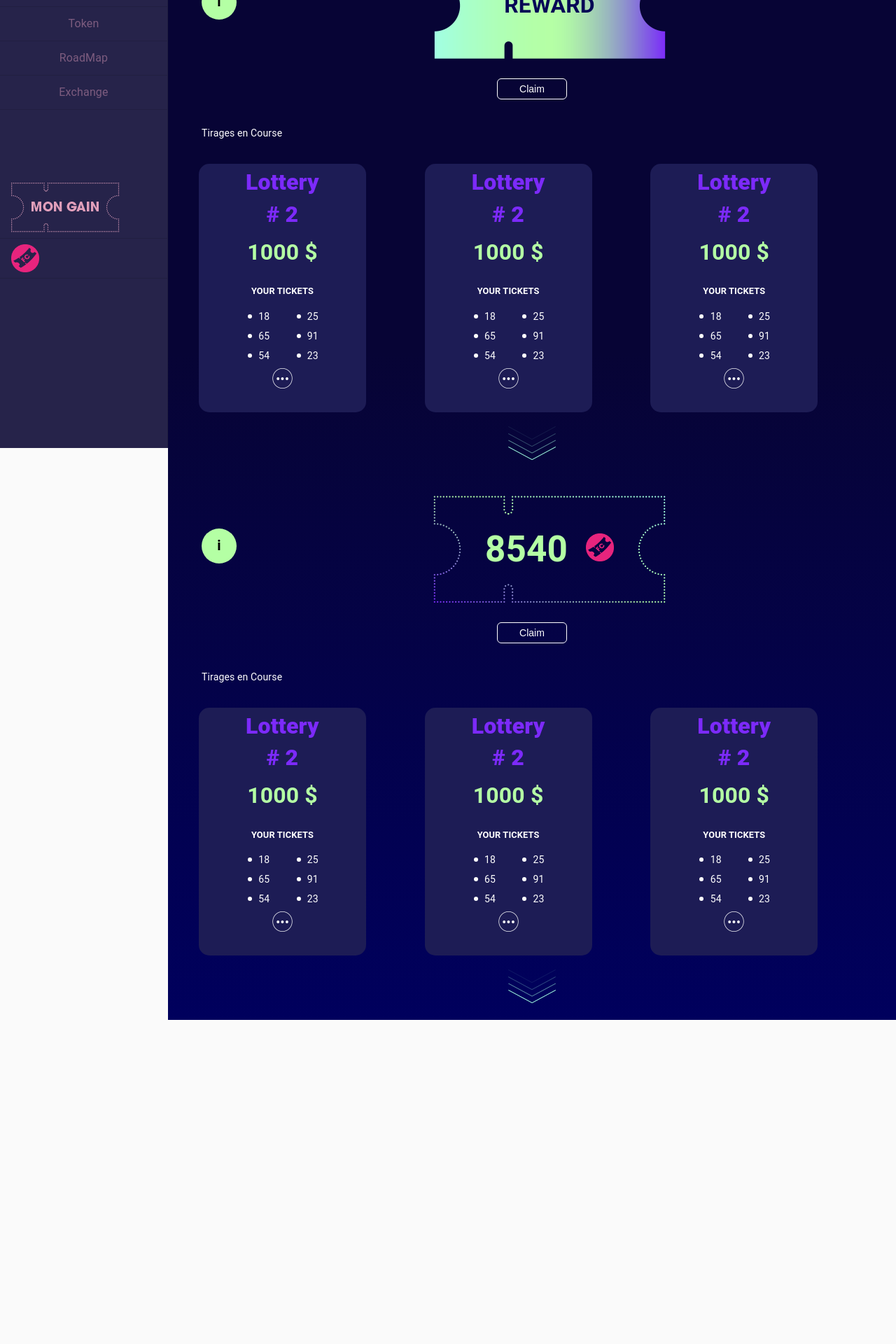
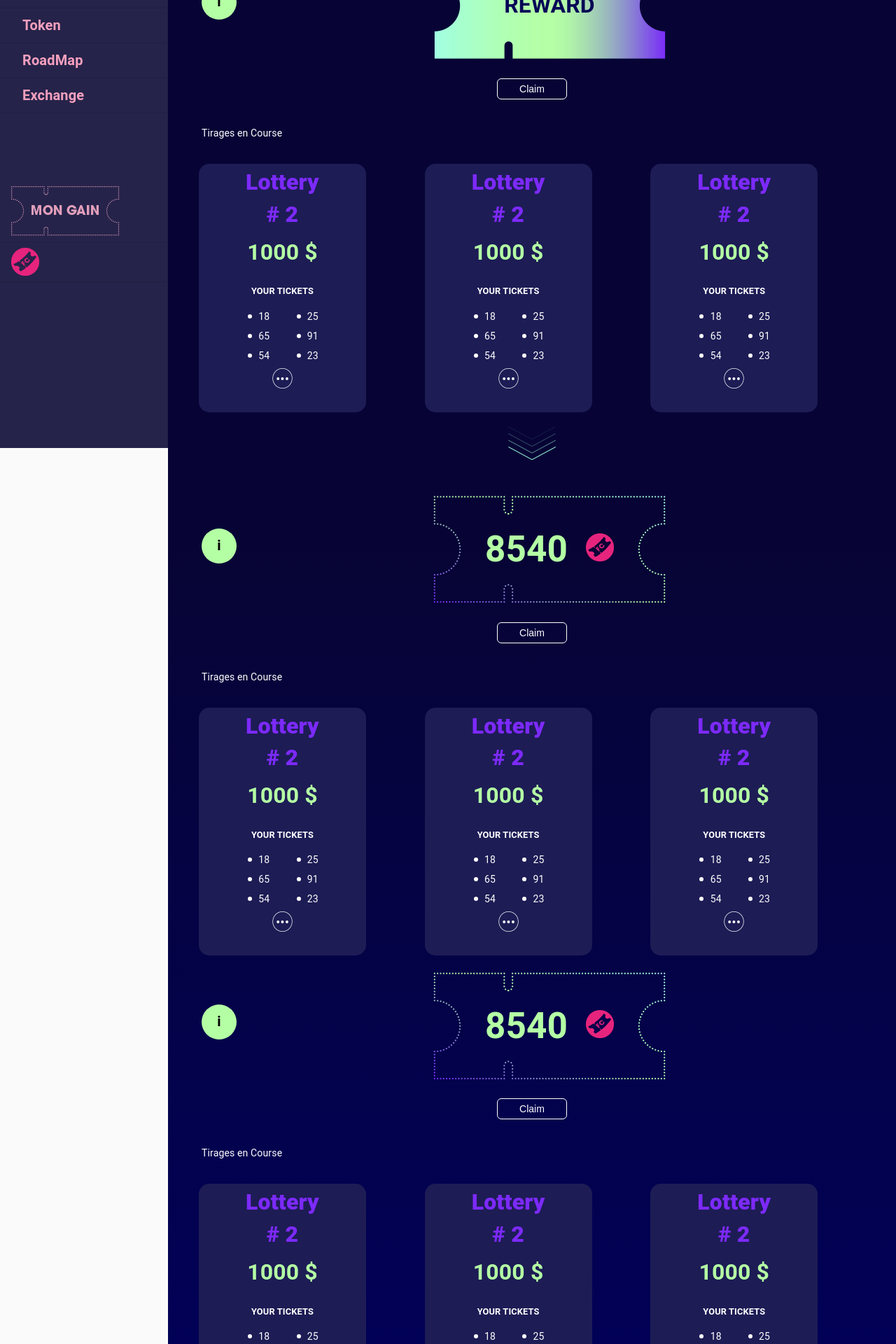
Before and after one commit to aniqmir/Lottery-funcoupoun-frontend, a React (Create React App) app: page /Profile in a window 1280 px wide. Shown: the part 160-2080 px from the top of the page at 70% size. Before the commit the page ends 1629 px from the top, so only its background shows below. Built offline with nearby package versions, Linux system fonts and the light colour scheme.

Commit message:
aniq suggestions(not saad code)

```diff
--- a/src/components/Sidebar.js
+++ b/src/components/Sidebar.js
@@ -79,6 +79,12 @@
     background: "linear-gradient(rgba(7,4,53,1) 41%, rgba(0,0,93,1) 100%)",
     padding: theme.spacing(3),
   },
+  divider: {
+    height:"50px"
+  },
+  selected: {
+      color:"#dd4d8c"
+  },
 }));
 
 function ResponsiveDrawer(props) {
@@ -115,8 +121,13 @@
                 key={text}
                 divider={true}
                 selected={`/${text}` === currentRoute}
+                classes={{
+                  divider: classes.divider,
+                  selected: classes.selected,
+                }}
               >
-                <ListItemText primary={text} />
+                {/* <ListItemText primary={text} /> */}
+                <span style={{color:`/${text}` === currentRoute?"#dd4d8c":"#f5a0be",marginLeft:"1rem",fontWeight:700,fontSize:"20px"}}>{text}</span>
               </ListItem>
             )
           )}
--- a/src/components/generic/tokenprogress.js
+++ b/src/components/generic/tokenprogress.js
@@ -138,7 +138,8 @@
             color: "black",
             fontSize: "20px",
             fontWeight: 600,
-            textAlign:"center"
+            textAlign:"center",
+            cursor:"pointer"
           }}
         >
           i
@@ -155,7 +156,7 @@
             margin: "10px",
           }}
         >
-          Tickets Disponibles : 12
+          Tickets Available : 12
         </div>
       </Grid>
     </Grid>
--- a/src/screens/Profil.js
+++ b/src/screens/Profil.js
@@ -97,6 +97,45 @@
           <Grid item xs={12} md={4}>
             <LotteryTicket />
           </Grid>
+
+
+          <Grid item xs={12}>
+            <div style={{ display: "flex" }}>
+              <div>
+                <div className="infoicon">i</div>
+              </div>
+              <div className="rewardprice">
+                <span className="rewardpricetext">
+                  8540 &nbsp;
+                  <span>
+                    <img
+                      src={sideticket}
+                      alt="sideticket"
+                      style={{ width: "40px", height: "auto" }}
+                    />
+                  </span>
+                </span>
+              </div>
+            </div>
+          </Grid>
+          <Grid item xs={12}>
+            <div className="rewardcenter">
+              <button className="claim">Claim</button>
+            </div>
+          </Grid>
+          <Grid item xs={12}>
+            <p className="headtext">Tirages en Course</p>
+          </Grid>
+          <Grid item xs={12} md={4}>
+            <LotteryTicket />
+          </Grid>
+          <Grid item xs={12} md={4}>
+            <LotteryTicket />
+          </Grid>
+          <Grid item xs={12} md={4}>
+            <LotteryTicket />
+          </Grid>
+
           <Grid item xs={12}>
             <div className="downarrows">
               <img src={downarrows} alt="downarrows" />
--- a/src/screens/screens.css
+++ b/src/screens/screens.css
@@ -129,6 +129,7 @@
   box-shadow: none;
   margin: 0px 30px 30px 25px;
   height: 50px;
+  cursor: pointer;
 
 }
 
```
